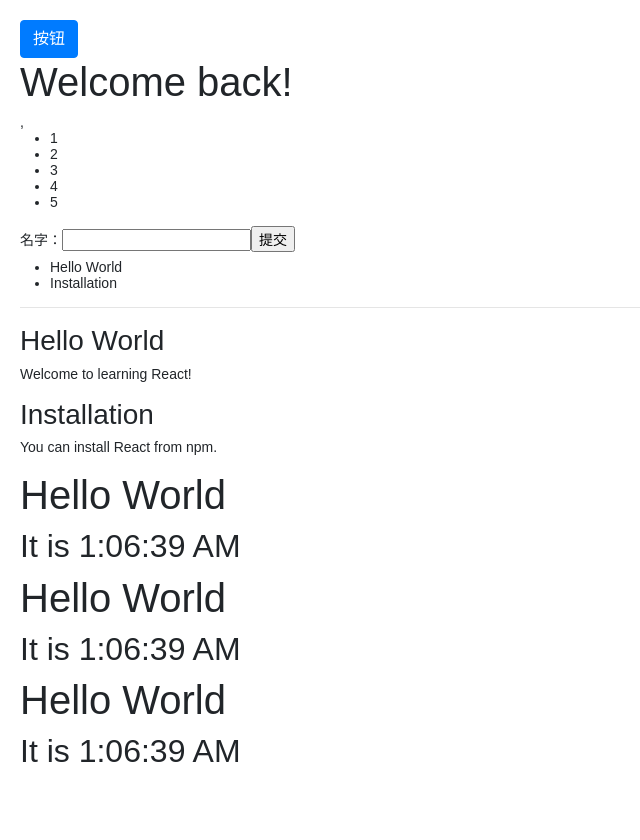
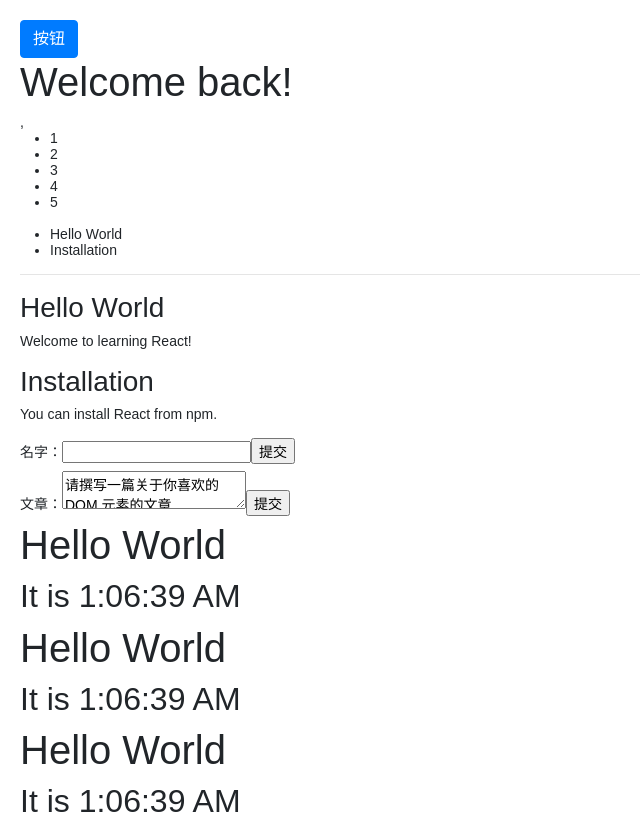
Before and after one commit to damingerdai/daming-react-ui, a React (Create React App) app: page / in a window 1280 px wide. Shown: the whole page, without its empty margins (0-640 px from the left). Before the commit the page ends 800 px from the top, so only its background shows below. Built offline with nearby package versions, Linux system fonts and the light colour scheme.

Commit message:
feat: add EssayForm

```diff
--- a/src/app/App.js
+++ b/src/app/App.js
@@ -4,6 +4,7 @@
 import { NumberList } from './list/numbers';
 import { Blog } from './blog/blog';
 import { NameForm } from './forms/NameForm';
+import { EssayForm } from './forms/EssayForm';
 
 export class App extends React.Component {
 
@@ -32,10 +33,10 @@
         <Greeting isLoggedIn={this.state.isToggleOn} />,
 
         <NumberList numbers={numbers}></NumberList>
+        <Blog posts={posts}></Blog>
 
         <NameForm />
-
-        <Blog posts={posts}></Blog>
+        <EssayForm />
 
         <Clock></Clock>
         <Clock></Clock>
--- /dev/null
+++ b/src/app/forms/EssayForm.js
@@ -0,0 +1,35 @@
+/* eslint-disable no-useless-constructor */
+import React from 'react';
+
+export class EssayForm  extends React.Component {
+    constructor(props) {
+        super(props);
+        this.state = {
+            value: '请撰写一篇关于你喜欢的 DOM 元素的文章.'
+        }
+
+        this.handleChange = this.handleChange.bind(this);
+        this.handleSubmit = this.handleSubmit.bind(this);
+    }
+
+    handleChange(event) {
+        this.setState({value: event.target.value});
+    }
+
+    handleSubmit(event) {
+        alert('提交的名字：' + this.state.value);
+        event.preventDefaulat();
+    }
+
+    render() {
+        return (
+            <form onSubmit={this.handleSubmit}>
+                <label>
+                    文章：
+                    <textarea value={this.state.value} onChange={this.handleChange}/>
+                </label>
+                <input type="submit" value="提交"></input>
+            </form>
+        )
+    }
+}
```
